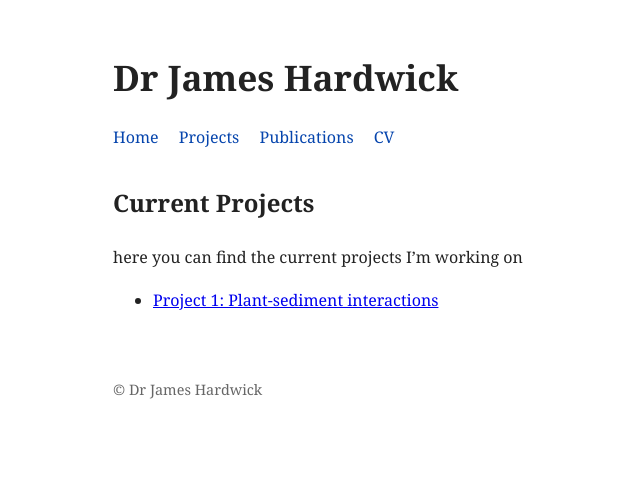
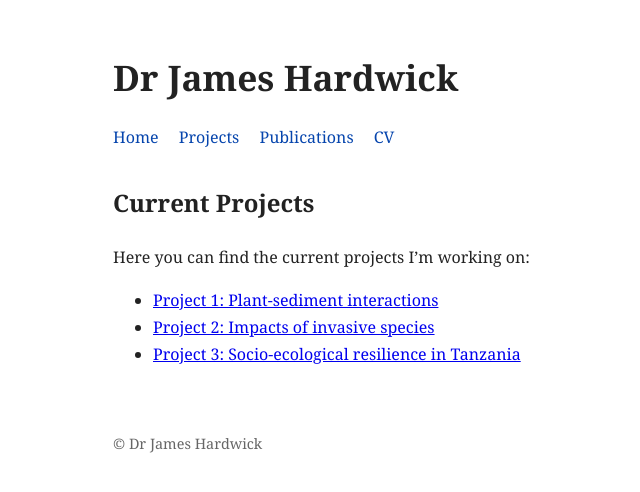
Before and after one commit to ja-hardwick/ja-hardwick.github.io, a Jekyll site: the page built from projects.md, in a window 1280 px wide. Shown: the top 492 px of the page, without its empty margins (127-767 px from the left). Built offline with Jekyll 4.4.1, drawn with Linux system fonts in a browser that asks for light colours.

Commit message:
Update projects.md

```diff
--- a/projects.md
+++ b/projects.md
@@ -1,10 +1,13 @@
 ---
 layout: default
-title: Projects
+title: "Projects"
 permalink: /projects/
 ---
 
 ## Current Projects
 
-here you can find the current projects I'm working on
+Here you can find the current projects I'm working on:
+
 - [Project 1: Plant-sediment interactions](/projects/project1/)
+- [Project 2: Impacts of invasive species](/projects/project2/)
+- [Project 3: Socio-ecological resilience in Tanzania](/projects/project3/)
```
